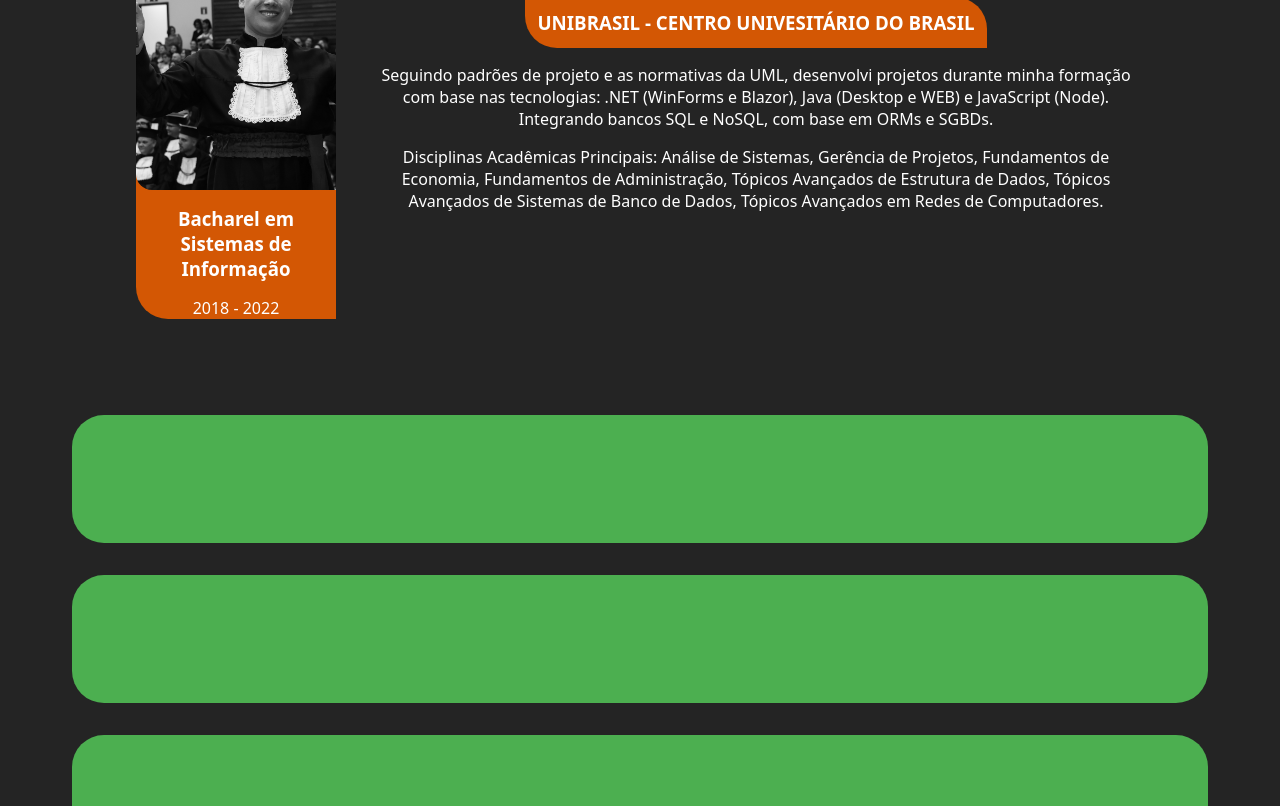
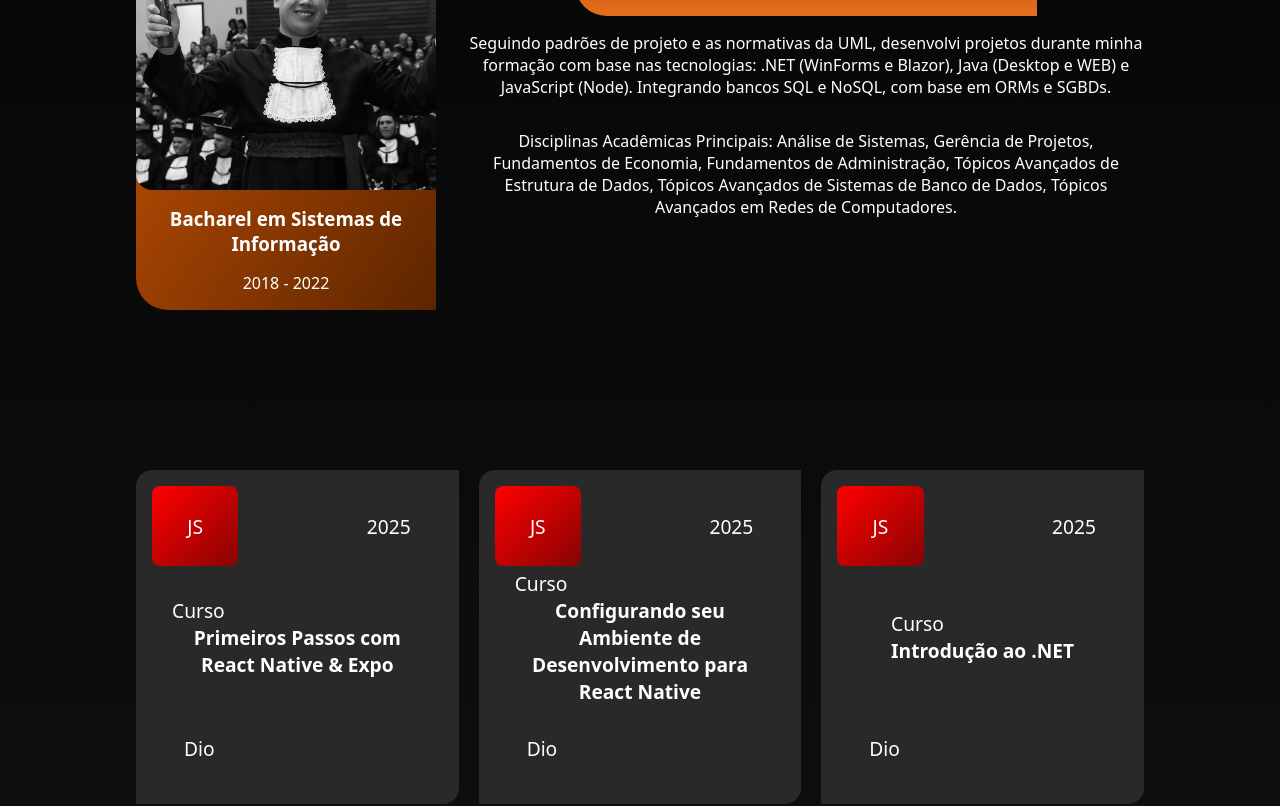
Before and after one commit to NatanaelRazzotto/natanael-razzotto-portfolio, a React (Vite) app: page / in a window 1280 px wide. Shown: the part 960-1766 px from the top of the page. Built offline with nearby package versions, Linux system fonts and the light colour scheme.

Commit message:
feat: :zap: new course carousel and its componentization

```diff
--- a/src/App.jsx
+++ b/src/App.jsx
@@ -1,5 +1,7 @@
 import { useState, useRef, useEffect } from 'react';
 import perfilDev from './assets/3090CL35051.JPG';
+import courses from './assets/courses.jpg';
+import CarouselFormation from './components/carousel/CarouselFormation.jsx';
 
 function App() {
 
@@ -49,7 +51,7 @@
                  <section className="formation">
                      <div className="content">
                           <div className=" emphasis inner-content">
-                            <img src={perfilDev} alt="Perfil Natanael Razzotto" />
+                            <img className='emphasis_img' src={perfilDev} alt="Perfil Natanael Razzotto" />
 
                             <h3>Bacharel em Sistemas de Informação</h3>
                             <p> 2018 - 2022 </p>
@@ -64,10 +66,11 @@
 
                     </div>
                  </section>
+                 <CarouselFormation />
                         <section className="services"></section>
                         <section className="projects"></section>
                             <section className="technology"></section>
-                                <section className="learnings"></section>
+
                                 <section className="contacts"></section>
             </main>
 
--- /dev/null
+++ b/src/components/cards/card.css
@@ -0,0 +1,61 @@
+.card-info{
+    border-radius: 1rem 0;
+    background-color: #292929
+;
+    /* background: linear-gradient(to bottom right, var(--title-color), #5c2500);  */
+    width: 100%;
+}
+
+.grid {
+    display: grid;
+    grid-template-columns: repeat(3, 1fr);
+    grid-template-rows: 80px 110px 80px;
+
+    gap: 1rem;
+    padding: 1rem;
+
+}
+
+.item {
+  color: white;
+  display: flex;
+  align-items: center;
+  justify-content: center;
+  font-size: 1.2rem;
+  border-radius: 0.5rem;
+}
+
+/* Posicionamento personalizado */
+.item1 {
+
+    background: linear-gradient(to bottom right, #ff0000 , #880303);
+  grid-column: 1 / 2; /* coluna 1 */
+  grid-row: 1 / 2;    /* linha 1 */
+}
+
+.item2 {
+        padding-right: 2rem;
+        justify-content: right;
+  grid-column: 2 / 4; /* ocupa colunas 2 e 3 */
+  grid-row: 1 / 2;    /* linha 1 */
+}
+
+.item3 {
+
+  grid-column: 1 / 4; /* colunas 1 e 2 */
+  grid-row: 2 / 3;    /* linha 2 */
+}
+
+.item4 {
+  grid-column: 1 / 3; /* coluna 3 */
+  grid-row: 3 / 3;    /* linha 2 */
+  justify-content: flex-start;
+    padding-left: 2rem;
+}
+
+.card-title{
+    flex-direction: column;
+    display: flex;
+    align-items: flex-start;
+    padding: 20px
+}
--- /dev/null
+++ b/src/components/cards/card.jsx
@@ -0,0 +1,23 @@
+import './card.css';
+function Card({title,description,image,year,institution}) {
+    return(<>
+        <div className='card-info'>
+            <div className="grid">
+            <div className="item item1">JS</div>
+            <div className="item item2">{year}</div>
+            <div className="item item3">
+                <div className='card-title'>
+
+                    <p>Curso</p>
+                    <h4 className='title'>{title}</h4>
+                </div>
+
+            </div>
+            <div className="item item4">{institution}</div>
+            </div>
+
+        </div>
+
+    </>)
+}
+export default Card;
--- /dev/null
+++ b/src/components/carousel/CarouselFormation.jsx
@@ -0,0 +1,116 @@
+import { Swiper, SwiperSlide } from 'swiper/react';
+import courses from '../../assets/courses.jpg';
+import Card from '../cards/card.jsx';
+import 'swiper/css';
+import './carousel-formation.css';
+function CarouselFormation() {
+
+
+
+      const coursesData = [
+           {
+          title: "Primeiros Passos com React Native & Expo",
+          year: "2025",
+          institution: "Dio",
+          image: courses
+        },
+           {
+          title: "Configurando seu Ambiente de Desenvolvimento para React Native",
+          year: "2025",
+          institution: "Dio",
+          image: courses
+        },
+           {
+          title: "Introdução ao .NET",
+          year: "2025",
+          institution: "Dio",
+          image: courses
+        },
+           {
+          title: "Introduction to .NET web development with ASP.NET Core",
+          year: "2025",
+          institution: "MICROSOFT LEARNING ",
+          image: courses
+        },
+            {
+          title: "Build a web API with minimal API, ASP.NET Core, and .NET ",
+          year: "2025",
+          institution: "MICROSOFT LEARNING ",
+          image: courses
+        },
+
+        {
+          title: "Introdução a Plataforma Java",
+          year: "2024",
+          institution: "Dio",
+          image: courses
+        },
+        {
+          title: "Introdução ao Desenvolvimento Full Stack com a Deal",
+          year: "2024",
+          institution: "Dio",
+          image: courses
+        },
+        // {
+        //   title: "Full Stack Week",
+        //   year: "2025",
+        //   description: "Sistema de Auto Atendimento em React",
+        //   institution: "Full Stack Club",
+        //   image: courses // Usa a imagem importada
+        // },
+        {
+          title: "Programa Start",
+          year: "2023",
+          description: "Introdução a Lógica de Programação I, II, e III (Java)",
+          institution: "Capgemini",
+          image: courses
+        },
+        {
+          title: "AWS Academy Cloud Foundations",
+          year: "2020",
+          description: "Fundamentos de Cloud AWS",
+          institution: "Amazon Web Services Training and Certification",
+          image: courses
+        },
+        {
+          title: "Entity Framework Core: Banco De Dados De Forma Eficiente",
+          year: "2020",
+          institution: "Alura",
+          image: courses
+        },
+        {
+          title: "GIT E GITHUB Controle e compartilhe seu código",
+          year: "2020",
+          institution: "Alura",
+          image: courses
+        },
+        {
+          title: "V Prime Experts",
+          year: "2020",
+          institution: "Alura",
+          image: courses
+        },
+
+      ];
+
+    return (
+        <section className="learnings">
+            <Swiper
+                spaceBetween={20}
+                slidesPerView={3}
+                breakpoints={{
+                    0: { slidesPerView: 1 },
+                    768: { slidesPerView: 2 },
+                    1024: { slidesPerView: 3 }
+                }}
+                >
+                {coursesData.map((course, index) => (
+                    <SwiperSlide key={index}>
+                        <Card title={course.title} description={course.description} image={course.image} year={course.year} institution={course.institution} />
+                    </SwiperSlide>
+                ))}
+                </Swiper>
+        </section>
+    );
+}
+export default CarouselFormation;
--- /dev/null
+++ b/src/components/carousel/carousel-formation.css
@@ -0,0 +1,3 @@
+.learnings{
+    background-color: transparent;
+}
--- a/src/index.css
+++ b/src/index.css
@@ -1,9 +1,15 @@
 :root {
+
+  --secondary-color: #292929;
+  --title-color:  #d35704;
+
+   background: linear-gradient(to bottom, #000000, #141414);
+
   font-family: system-ui, Avenir, Helvetica, Arial, sans-serif;
 
   color-scheme: light dark;
   color: rgba(255, 255, 255, 0.87);
-  background-color: #242424;
+
 
   font-synthesis: none;
   text-rendering: optimizeLegibility;
@@ -89,7 +95,7 @@
         section {
             padding: 4rem 4rem;
             text-align: center;
-            background-color: #4CAF50;
+            background-color: var(--secondary-color);
             color: white;
             border-radius: 2rem;
             margin-bottom: 2rem;
@@ -100,14 +106,22 @@
         }
 
         .emphasis{
-            background-color: #d35704;
+            background: linear-gradient(to bottom right, var(--title-color), #5c2500);
             border-radius: 0 2rem;
         }
 
         .emphasis-title{
-          background-color:  #d35704;
+          background    : linear-gradient(to bottom, var(--title-color), #e26f21);
           border-radius: 0 2rem;
           padding: 0.8rem;
+        }
+
+        .emphasis img.emphasis_img {
+            height: 300px;
+            width: 300px;
+            border-radius: 0 1rem;
+            object-fit: cover;
+            object-position: 60% 50%;
         }
 
 
@@ -124,6 +138,7 @@
           width: 200px;
           border-radius: 0 1rem ;
           object-fit: cover;
+          object-position: 60%;
         }
 
         .inner-content {
@@ -133,6 +148,12 @@
           align-items: center; /* ou center, dependendo do layout */
           gap: 1rem;
         }
+
+        .inner-content p {
+            margin-bottom: 1rem;
+        }
+
+
 
         .fundo-total {
               padding: 8rem 4rem;
```
Also changed, not shown: src/AppC.jsx (+3 -110 lines).
